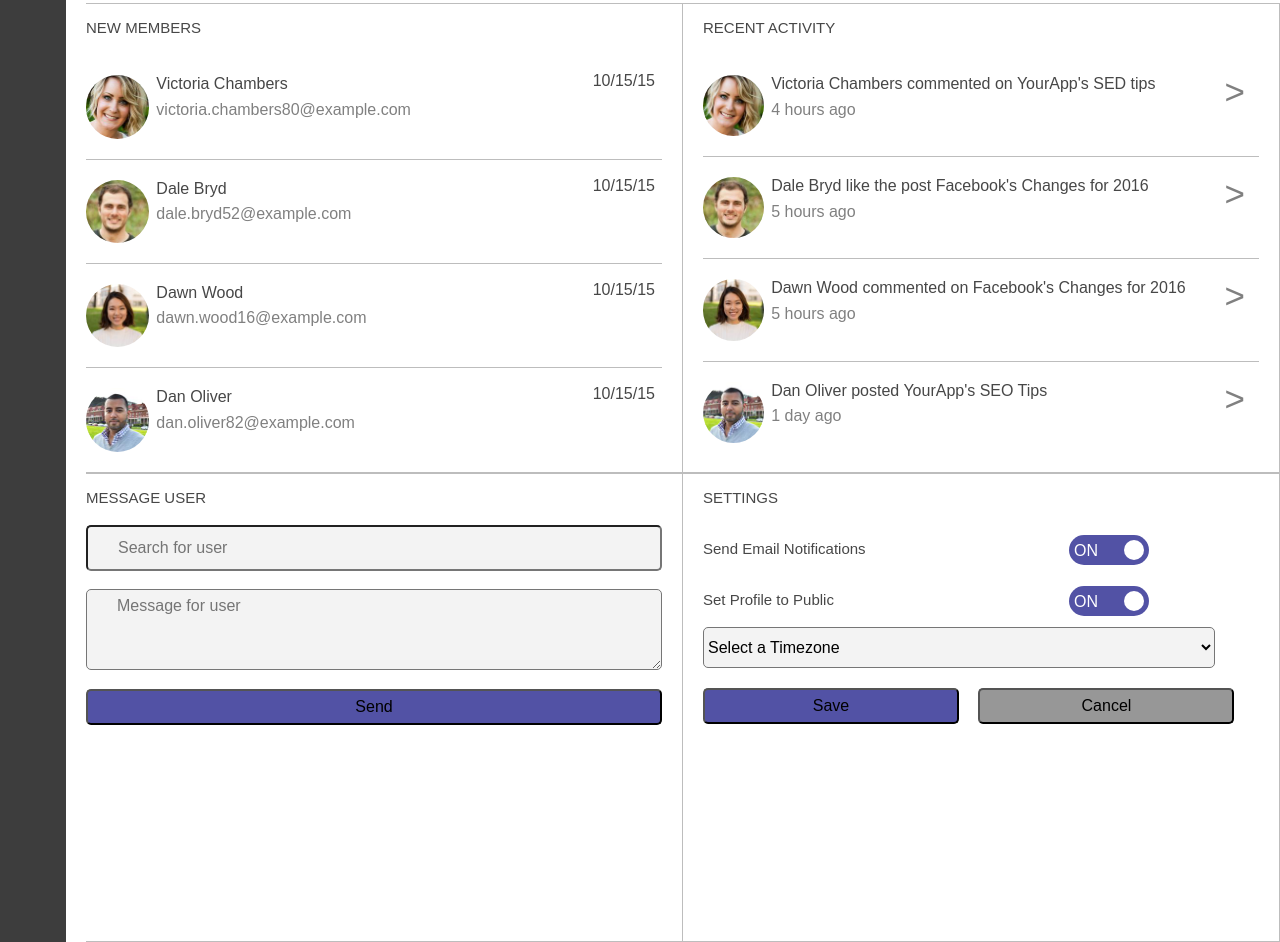
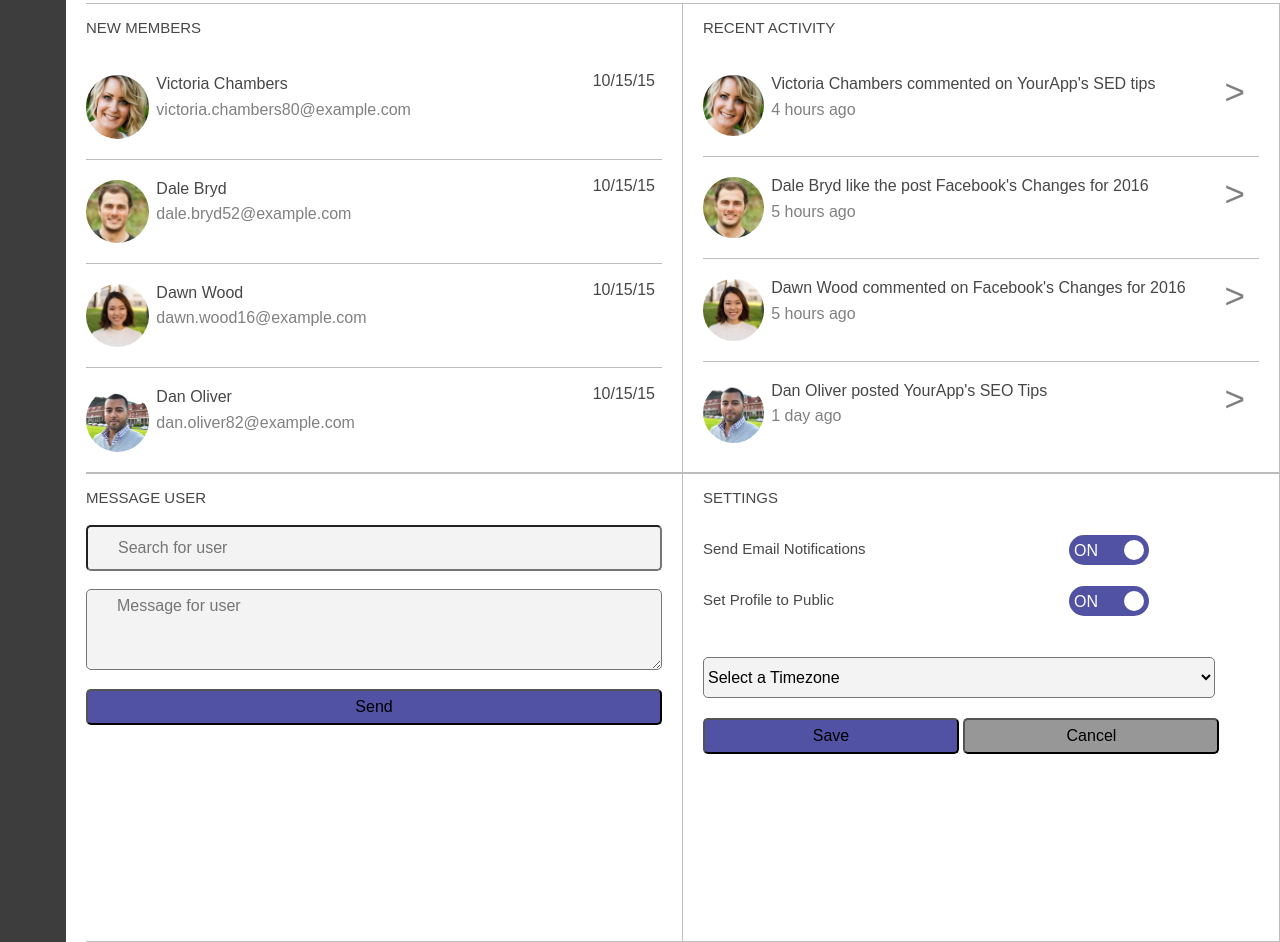
Before and after one commit to Lukieboy/treehouse-project-7, a plain HTML site: page web_app_dashboard_v3.1/index.html in a window 1280 px wide. Shown: the part 1195-2137 px from the top of the page. Drawn offline with nearby package versions, Linux system fonts and the light colour scheme.

Commit message:
Add files via upload
Fixed settings widget

```diff
--- a/web_app_dashboard_v3.1/css/style.css
+++ b/web_app_dashboard_v3.1/css/style.css
@@ -133,7 +133,9 @@ li{
 }
 
 @media (min-width:768px){
-
+    .button-disabled{
+        margin-left: 0px;
+    }
     .traffic-text{
         display: inline;
     }
@@ -199,7 +201,7 @@ li{
     padding-right: 20px;
 }
 .settings button{
-    width: 43vw;
+    width: 40vw;
 }
 .settings select{
     width: 80vw;
@@ -655,7 +657,6 @@ main{
     padding: 7px;
     background-color:rgb(151, 151, 151);
     border-radius: 5px;
-    margin-left: 15px;
 }
 
 
@@ -738,3 +739,12 @@ h3{
 .scale:hover{
     transform: scale(1.1);
 }
+
+
+
+
+
+
+.profile{
+    margin-bottom: 30px;
+}
```
